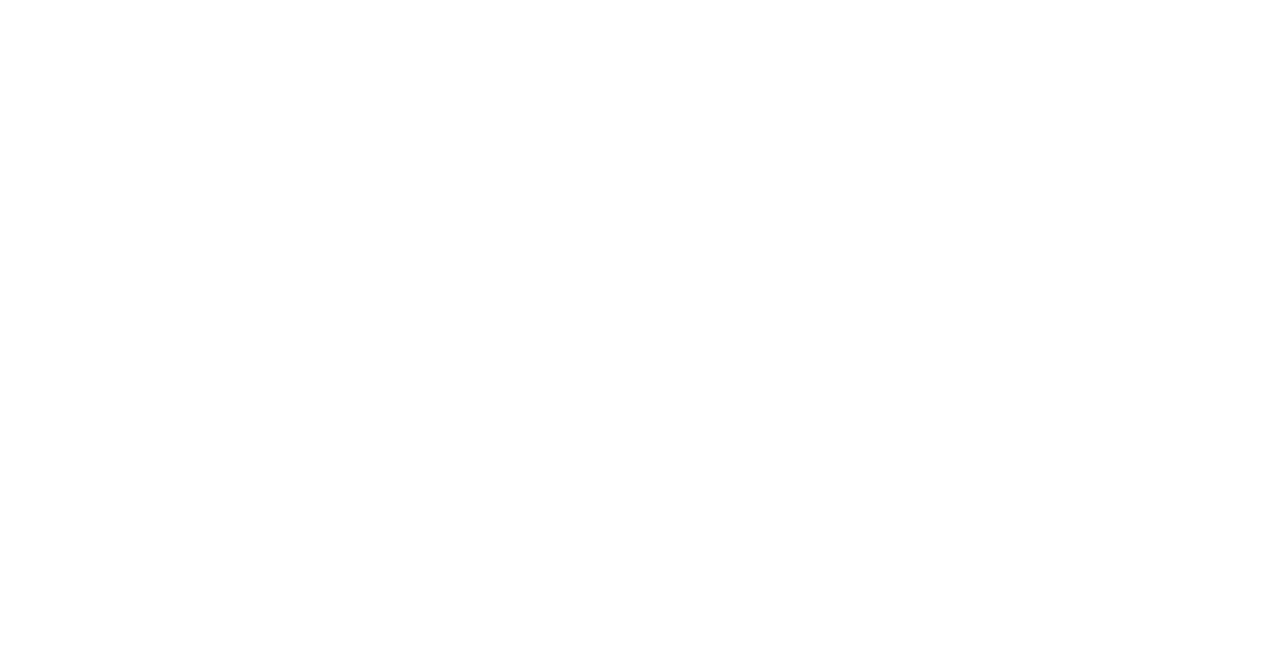
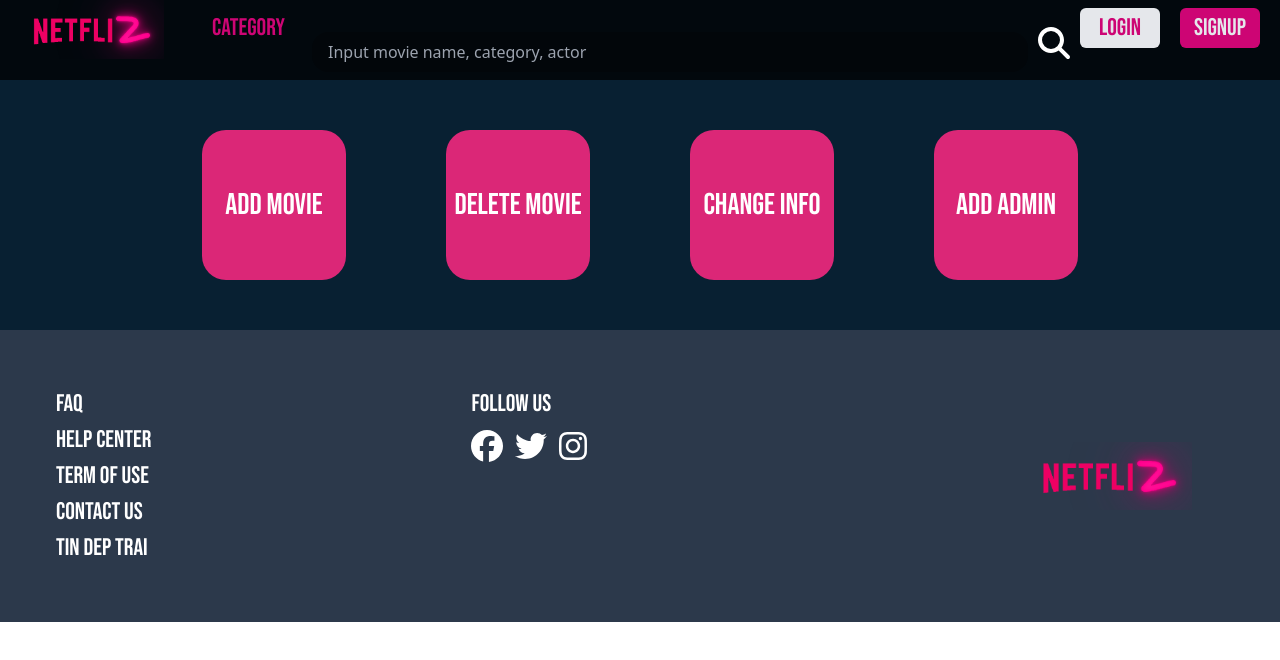
Before and after one commit to sangphamitus/Netfliz, a React (Create React App) app in the folder src/client/: page /AdminPage in a window 1280 px wide. Before the commit this address had no page. Shown: the top 660 px of the page. Built offline with nearby package versions, Linux system fonts and the light colour scheme.

Commit message:
add admin page, update movie info page

```diff
--- a/src/client/src/App.js
+++ b/src/client/src/App.js
@@ -6,6 +6,7 @@ import CategoriesPage from "./pages/CategoriesPage";
 import MovieInfoPage from "./pages/MovieInfoPage";
 
 import WatchMoviePage from "./pages/WatchMoviePage";
+import AdminPage from "./pages/AdminPage";
 
 function App() {
   return (
@@ -18,6 +19,7 @@ function App() {
       <Route path='/CategoriesPage' element={<CategoriesPage />} />
       <Route path='/MovieInfoPage' element={<MovieInfoPage />} />
       <Route path='/WatchMoviePage' element={<WatchMoviePage/>}/>
+      <Route path='/AdminPage' element={<AdminPage/>}/>
     </Routes>
     </BrowserRouter>
   </div>
--- a/src/client/src/components/Banner.js
+++ b/src/client/src/components/Banner.js
@@ -14,7 +14,7 @@ const items = [
 const Banner = () => {
   return (
     <AliceCarousel
-        autoPlay={false}
+        autoPlay={true}
         autoPlayControls={false}
         autoPlayStrategy="none"
         autoPlayInterval={1500}
--- /dev/null
+++ b/src/client/src/components/DescriptionMovie.js
@@ -0,0 +1,30 @@
+import React, {useState} from "react";
+import { Button } from "./Button";
+import { Text } from "./Text";
+
+const DescriptionMovie = ({limit, children}) => {
+    const [isReadMore, setReadMore] = useState(false);
+
+    const toggleBtn = () => {
+        setReadMore(prevState => !prevState)
+    }
+    const tmp = children.length <= limit ? children : children.substr(0, limit).concat("...");
+
+    return (
+        <div className=" text-white font-normal ">
+            <div className="max-w-[600px] max-h-[150px] overflow-y-auto">
+            {isReadMore ? children : tmp}
+            </div>
+                <Button
+                    theme={ `text-slate-300 underline ${children.length <= limit ? 'hidden' : ''}`}
+                    onClick={toggleBtn}
+                >
+                <Text isHeader={false}
+                      text={isReadMore ? "Collapse" : "Read More"}
+                />
+            </Button>
+        </div>
+    )
+}
+
+export { DescriptionMovie };
--- /dev/null
+++ b/src/client/src/pages/AdminPage.js
@@ -0,0 +1,42 @@
+import React from "react";
+import { NavBar } from "../components/NavBar";
+import { Footer } from "../components/Footer";
+import { Button } from "../components/Button";
+import { Text } from "../components/Text";
+
+function AdminPage() {
+    return (
+        <div className="App bg-[#082032]">
+        <NavBar isLogin={true} allowSearch={true}/>
+        <div className=" w-full text-center">
+            <Button theme={"inline-block bg-pink-600 w-[150px] h-[150px] m-[50px]"}>
+                <Text
+                    text={"ADD MOVIE"}
+                    customTheme={"text-[30px] text-white font-button"}
+                />
+            </Button>
+            <Button theme={"inline-block bg-pink-600 w-[150px] h-[150px] m-[50px]"}>
+                <Text
+                    text={"DELETE MOVIE"}
+                    customTheme={"text-[30px] text-white font-button"}
+                />
+            </Button>
+            <Button theme={"inline-block bg-pink-600 w-[150px] h-[150px] m-[50px]"}>
+                <Text
+                    text={"CHANGE INFO"}
+                    customTheme={"text-[30px] text-white font-button"}
+                />
+            </Button>
+            <Button theme={"inline-block bg-pink-600 w-[150px] h-[150px] m-[50px]"}>
+                <Text
+                    text={"ADD ADMIN"}
+                    customTheme={"text-[30px] text-white font-button"}
+                />
+            </Button>
+        </div>
+        <Footer/>
+        </div>
+    )
+}
+
+export default AdminPage;
--- a/src/client/src/pages/MovieInfoPage.js
+++ b/src/client/src/pages/MovieInfoPage.js
@@ -8,6 +8,7 @@ import { Rate } from "../components/Rating";
 import { FontAwesomeIcon } from "@fortawesome/react-fontawesome";
 import { faPlay } from "@fortawesome/free-solid-svg-icons";
 import { faAdd } from "@fortawesome/free-solid-svg-icons";
+import { DescriptionMovie } from "../components/DescriptionMovie";
 
 function MovieInfoPage() {
 
@@ -44,12 +45,12 @@ function MovieInfoPage() {
             <div className="flex p-[20px]">
                 <div>
                 <Text text={"2022 | Action | 1h 55m"} isHeader={false} customTheme={"text-white "}/>
-                <p className="max-w-[600px] text-white font-normal">
+                <DescriptionMovie limit={200}>
                     Cười là phim điện ảnh kinh dị tâm lý Mỹ năm 2022 do Parker Finn biên kịch
                     và đạo diễn, dựa trên phim ngắn "Laura Has't Slept" năm 2020 của anh. Trong phim,
                     nữ diễn viên Sosie Bacon vào vai bác sĩ trị liệu Rose Cotter, cô gặp phải
                     những hiện tượng siêu nhiên kỳ lạ sau khi một bệnh nhân tự tử ngay tại phòng khám.
-                </p>
+                </DescriptionMovie>
                 </div>
                 <div className=" flex flex-col">
                 <Text text={"Đạo diễn: Parker Finn"} isHeader={false} customTheme={"text-white ml-[100px]"}/>
```
